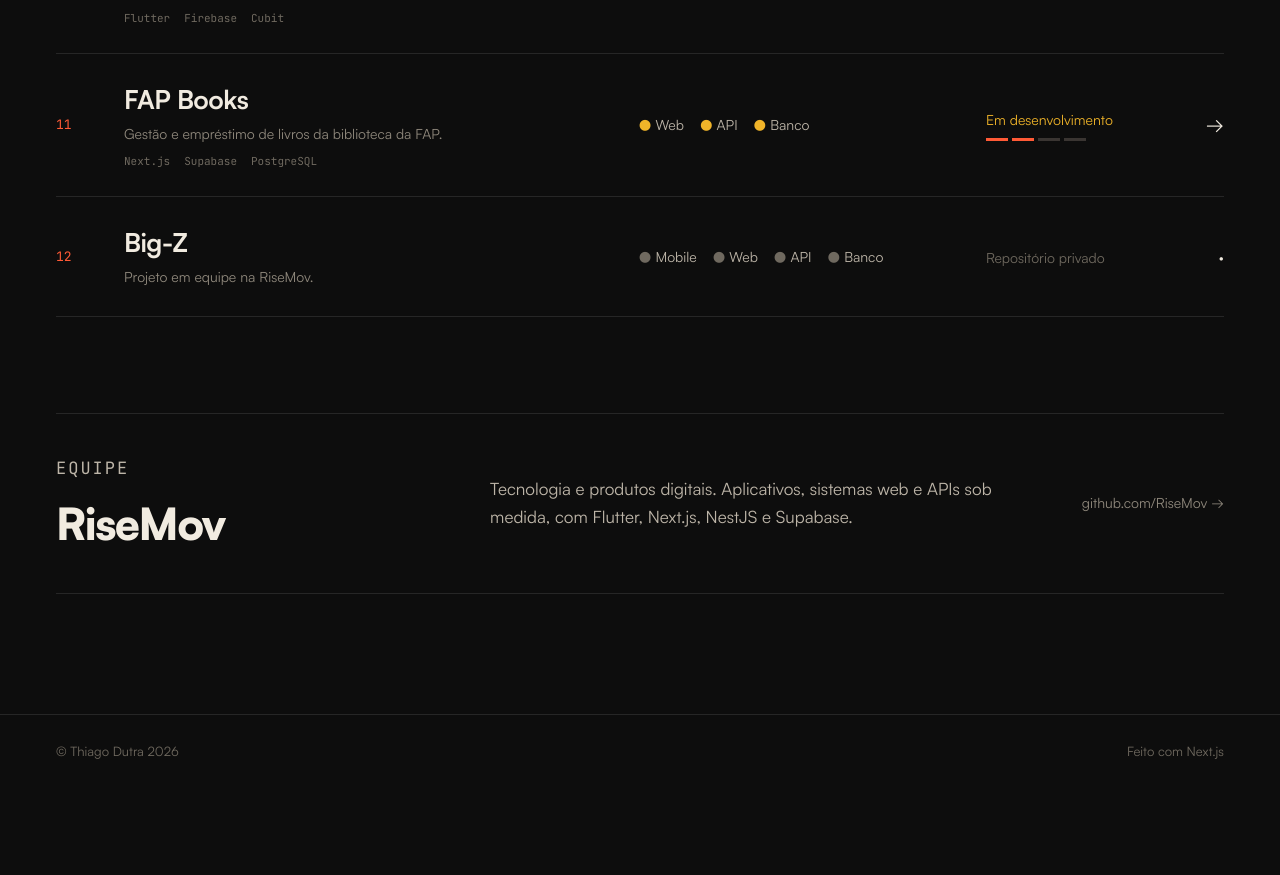
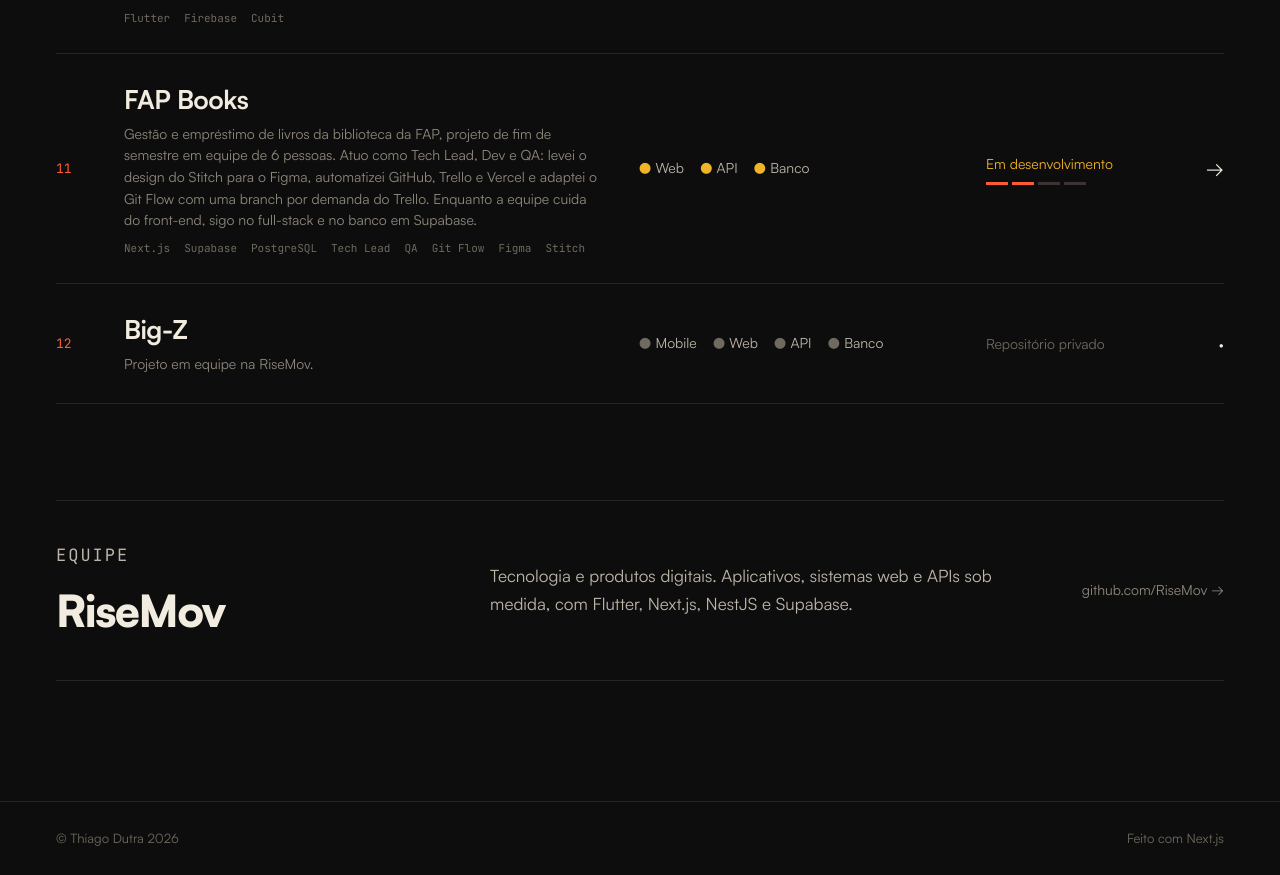
Before and after one commit to dutrathiagodev/portifolio, a Next.js app: page /projetos in a window 1280 px wide. Shown: the part 2170-3045 px from the top of the page. Before the commit the page ends 2958 px from the top, so only its background shows below. Built offline with nearby package versions, Linux system fonts and the light colour scheme; no server answers.

Commit message:
feat(projetos): detalha meu papel no FAP Books (Tech Lead, Dev e QA)

```diff
--- a/src/content/projetos.ts
+++ b/src/content/projetos.ts
@@ -127,7 +127,7 @@ export const projectsContent: ProjectsContent = {
       name: "FAP Books",
       href: "https://fap-books.vercel.app",
       description:
-        "Gestão e empréstimo de livros da biblioteca da FAP.",
+        "Gestão e empréstimo de livros da biblioteca da FAP, projeto de fim de semestre em equipe de 6 pessoas. Atuo como Tech Lead, Dev e QA: levei o design do Stitch para o Figma, automatizei GitHub, Trello e Vercel e adaptei o Git Flow com uma branch por demanda do Trello. Enquanto a equipe cuida do front-end, sigo no full-stack e no banco em Supabase.",
       status: "development",
       featured: true,
       layers: [
@@ -135,7 +135,16 @@ export const projectsContent: ProjectsContent = {
         { kind: "API", status: "development" },
         { kind: "Banco", status: "development" },
       ],
-      tags: ["Next.js", "Supabase", "PostgreSQL"],
+      tags: [
+        "Next.js",
+        "Supabase",
+        "PostgreSQL",
+        "Tech Lead",
+        "QA",
+        "Git Flow",
+        "Figma",
+        "Stitch",
+      ],
     },
     {
       name: "Big-Z",
```
Also changed, not shown: 1 other file (tests, documents, lock files or other folders).
